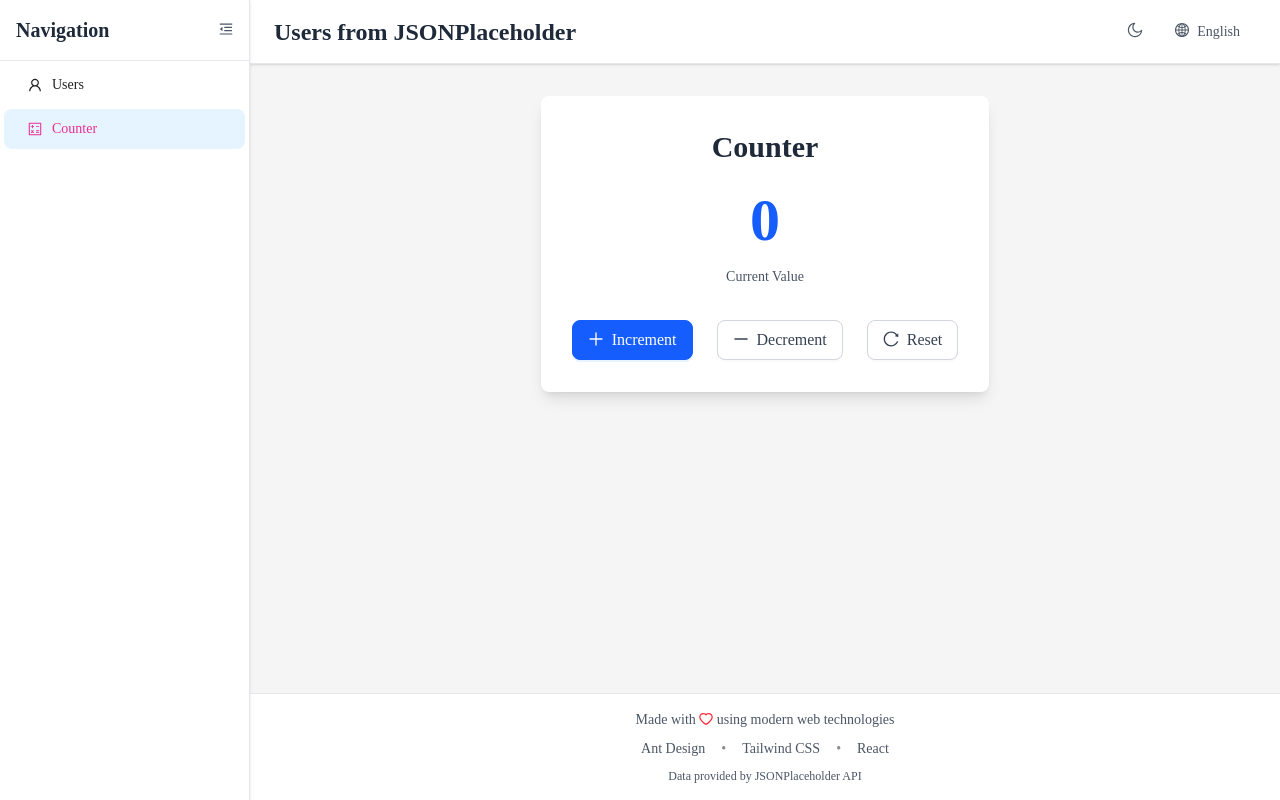
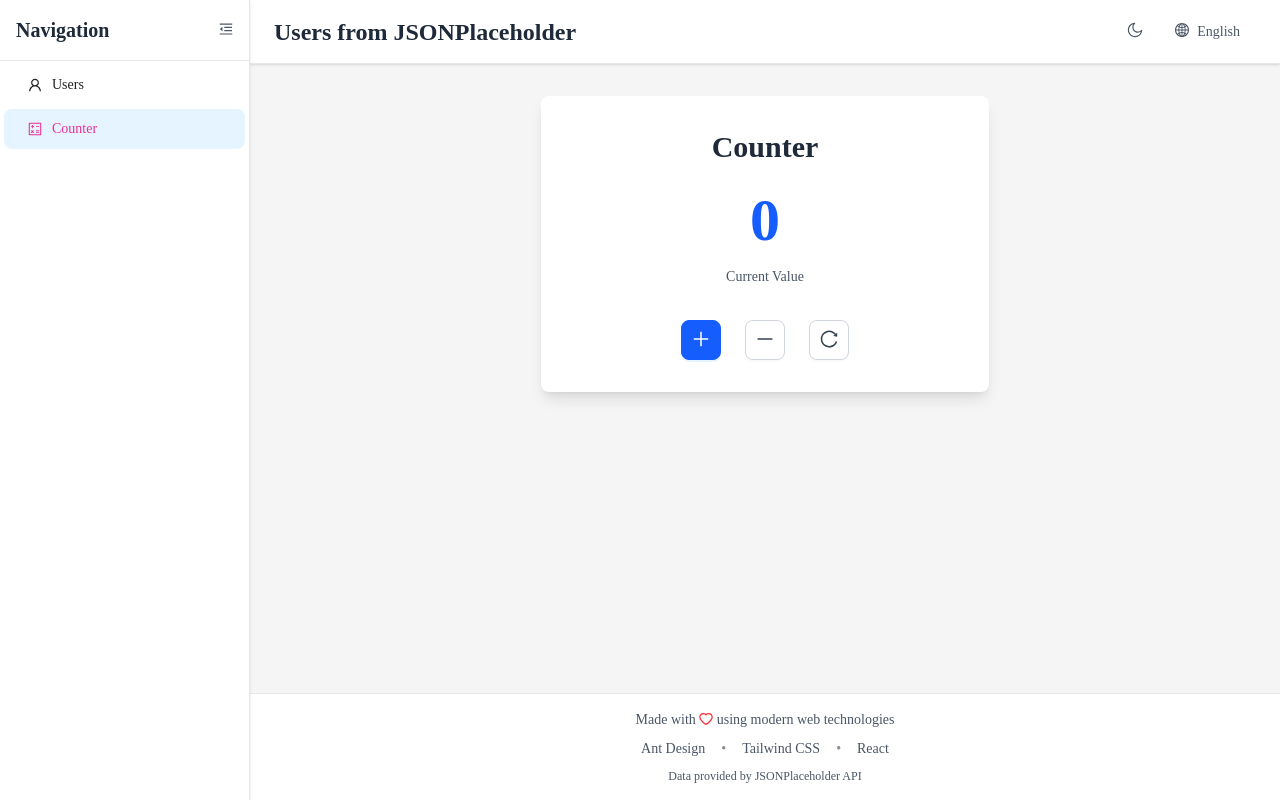
Before and after one commit to dmitry-vs/react-app-with-ai-agent, a React (Vite) app: page /counter in a window 1280 px wide. Built offline with nearby package versions, Linux system fonts and the light colour scheme.

Commit message:
fix(Counter): fix counter card to look more compact

```diff
--- a/src/components/Counter.tsx
+++ b/src/components/Counter.tsx
@@ -17,7 +17,7 @@ const Counter: React.FC = () => {
     <div className="max-w-md mx-auto">
       <Card
         className="shadow-lg border-0 bg-white dark:bg-gray-800"
-        bodyStyle={{ padding: "2rem" }}
+        styles={{ body: { padding: "2rem 4rem" } }}
       >
         <div className="text-center">
           <Title level={2} className="text-gray-800 dark:text-gray-100 mb-6">
@@ -40,27 +40,21 @@ const Counter: React.FC = () => {
               onClick={increment}
               size="large"
               className="bg-blue-600 hover:bg-blue-700 border-blue-600 hover:border-blue-700"
-            >
-              {t("counter.increment")}
-            </Button>
+            />
 
             <Button
               icon={<MinusOutlined />}
               onClick={decrement}
               size="large"
               className="border-gray-300 dark:border-gray-600 text-gray-700 dark:text-gray-300 hover:border-gray-400 dark:hover:border-gray-500"
-            >
-              {t("counter.decrement")}
-            </Button>
+            />
 
             <Button
               icon={<ReloadOutlined />}
               onClick={reset}
               size="large"
               className="border-gray-300 dark:border-gray-600 text-gray-700 dark:text-gray-300 hover:border-gray-400 dark:hover:border-gray-500"
-            >
-              {t("counter.reset")}
-            </Button>
+            />
           </Space>
         </div>
       </Card>
```
